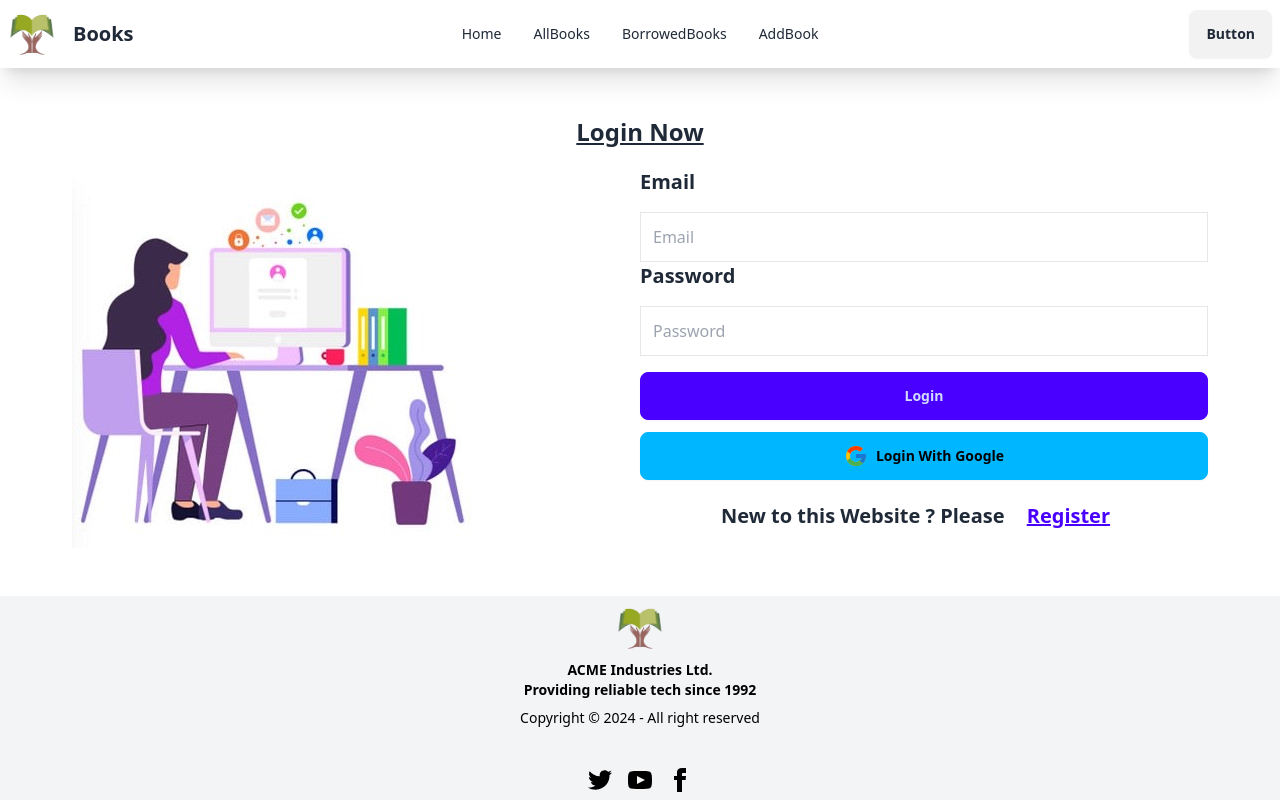
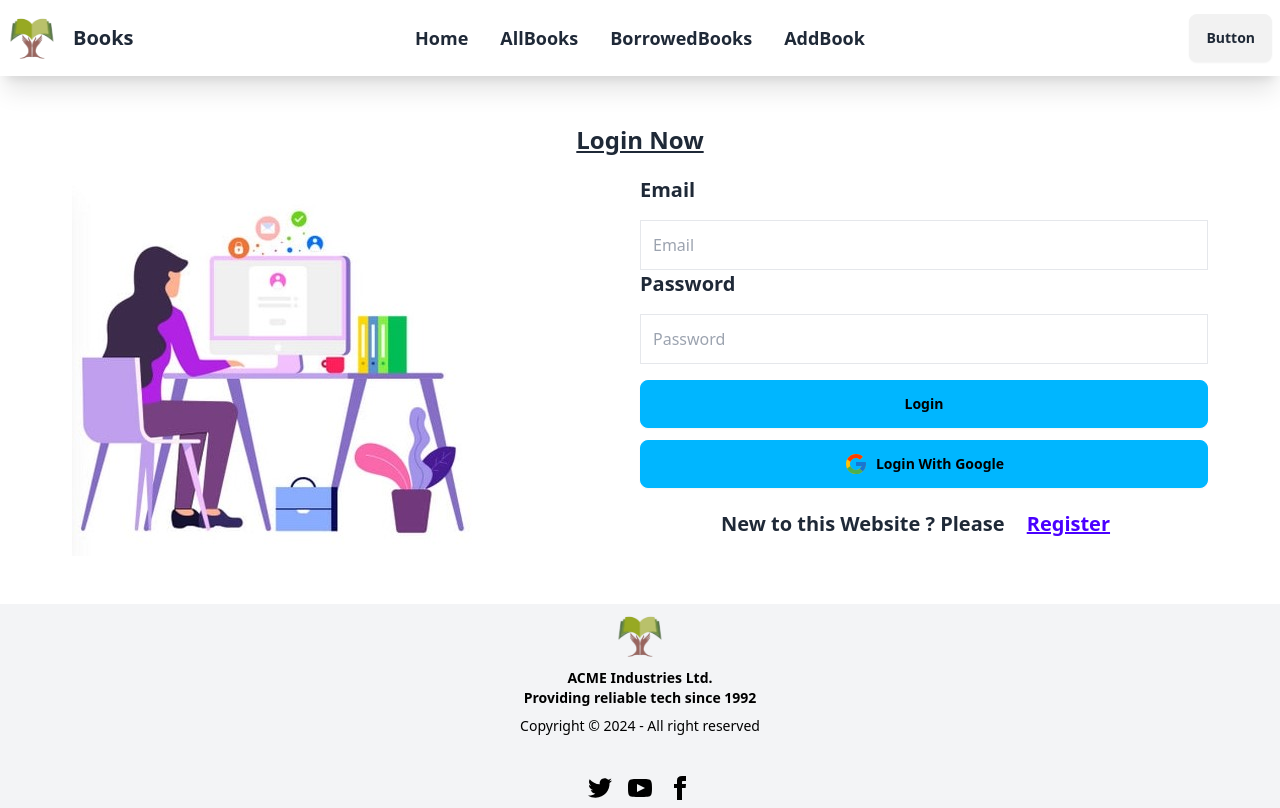
Before and after one commit to Sha-hed/ELibrary-ClientSide, a React (Vite) app: page /login in a window 1280 px wide. Built offline with nearby package versions, Linux system fonts and the light colour scheme; no server answers.

Commit message:
Register Page Completed

```diff
--- a/src/Pages/Login.jsx
+++ b/src/Pages/Login.jsx
@@ -47,7 +47,7 @@ const Login = () => {
                             placeholder="Password"
                             {...register("Password", { required: true })} />
 
-                        <input className='btn btn-primary w-full' type="submit" value='Login' />
+                        <input className='btn btn-info w-full' type="submit" value='Login' />
                     </form>
                     <button onClick={googleLogin} className='btn btn-info w-full my-3'><FcGoogle className="text-2xl" />Login With Google</button>
                     <p className='text-xl font-semibold gap-0 text-center'>New to this Website ? Please <Link className=' text-xl btn btn-link' to='/register'>Register</Link></p>
--- a/src/Pages/Navbar.jsx
+++ b/src/Pages/Navbar.jsx
@@ -4,10 +4,10 @@ const Navbar = () => {
 
 
     const links =<>
-    <li><NavLink to='/'>Home</NavLink></li>
-    <li><NavLink to='/allBooks'>AllBooks</NavLink></li>
-    <li><NavLink to='/borrowedBook'>BorrowedBooks</NavLink></li>
-    <li><NavLink to='/addBook'>AddBook</NavLink></li>
+    <li className='text-lg font-semibold' ><NavLink to='/'>Home</NavLink></li>
+    <li className='text-lg font-semibold' ><NavLink to='/allBooks'>AllBooks</NavLink></li>
+    <li className='text-lg font-semibold' ><NavLink to='/borrowedBook'>BorrowedBooks</NavLink></li>
+    <li className='text-lg font-semibold' ><NavLink to='/addBook'>AddBook</NavLink></li>
     </>
 
     return (
--- a/src/Pages/Register.jsx
+++ b/src/Pages/Register.jsx
@@ -1,19 +1,38 @@
 import { useForm } from 'react-hook-form';
 import yaa from '../assets/images/Login.jpg';
 import { Link } from 'react-router-dom';
+import useAuth from '../Hooks/useAuth';
+import { updateProfile } from 'firebase/auth';
+import auth from '../Firebase/firebase.config';
 const Register = () => {
-    const { register, handleSubmit, resetField, formState: { errors } } = useForm({
-
-    });
+    const { register, handleSubmit, resetField, formState: { errors } } = useForm({});
+    const { createUser } = useAuth()
     const onSubmit = data => {
+        const name = data.Name;
+        const photo = data.Photo;
         const email = data.Email;
         const password = data.Password;
         resetField("Email")
         resetField("Password")
         resetField("Name")
         resetField("Photo")
-        const user = { email, password };
-        console.log(user);
+        // const user = {name, photo, email, password };
+        // console.log(user);
+        createUser(email,password)
+            .then(() => {
+                updateProfile(auth.currentUser, {
+                    displayName: name,
+                    photoURL: photo
+                }).then(() => {
+                    console.log('Profile Update Successfully At Register Page! Yahu')
+                }).catch((error) => {
+                    console.log('We got a error man', error)
+                    // An error occurred
+                    // ...
+                });
+
+            })
+            .catch(error => console.log(error.message))
     }
     return (
         <div className="max-w-6xl mx-auto my-10 p-2">
@@ -28,7 +47,7 @@ const Register = () => {
                         <input type="text" placeholder="Name"
                             className='p-3 w-full border'
                             {...register("Name", {
-                                required:{ value: true, message:'Provide a Name'}
+                                required: { value: true, message: 'Provide a Name' }
                             })} />
                         {
                             errors.Name && <p className='text-red-600 font-bold'>{errors.Name.message}</p>
@@ -36,17 +55,19 @@ const Register = () => {
                         <label className='font-bold text-xl mb-3' htmlFor="">PhotoURL</label><br />
                         <input type="text" placeholder="PhotoURL"
                             className='p-3 w-full border'
-                            {...register("Photo", { required:{
+                            {...register("Photo", {
+                                required: {
                                     value: true,
                                     message: 'Provide a PhotoURL'
-                            }})} />
+                                }
+                            })} />
                         {
                             errors.Photo && <p className='text-red-600 font-bold'>{errors.Photo.message}</p>
                         }
                         <label className='font-bold text-xl mb-3' htmlFor="">Email</label><br />
                         <input type="email" placeholder="Email"
                             className='p-3 w-full border'
-                            {...register("Email", {required:{value: true, message: 'Provide a Email' }})} />
+                            {...register("Email", { required: { value: true, message: 'Provide a Email' } })} />
                         {
                             errors.Email && <p className='text-red-600 font-bold '>{errors.Email.message}</p>
                         }
@@ -55,12 +76,13 @@ const Register = () => {
                             className='p-3 w-full border'
                             placeholder="Password"
                             {...register("Password",
-                            { required: true,
-                                pattern:{
+                                {
+                                    required: true,
+                                    pattern: {
                                         value: /^(?=.*[a-z])(?=.*[A-Z]).+$/,
                                         message: 'Password must contain at least one uppercase letter and one lowercase letter.'
                                     },
-                                minLength:{
+                                    minLength: {
                                         value: 6,
                                         message: 'The password must be a minimum of 6 characters in length.'
                                     }
--- a/src/Provider/AuthProvider.jsx
+++ b/src/Provider/AuthProvider.jsx
@@ -32,6 +32,7 @@ const AuthProvider = ({children}) => {
 
     useEffect(()=>{
         const unsubscribe =onAuthStateChanged(auth, currentUser=>{
+            console.log(currentUser);
             setUser(currentUser);
             setLoading(false);
         })
```
Lines whose indentation alone changed are shown as unchanged.
